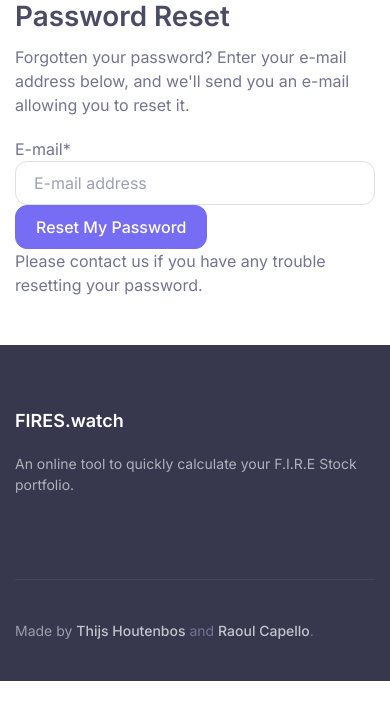
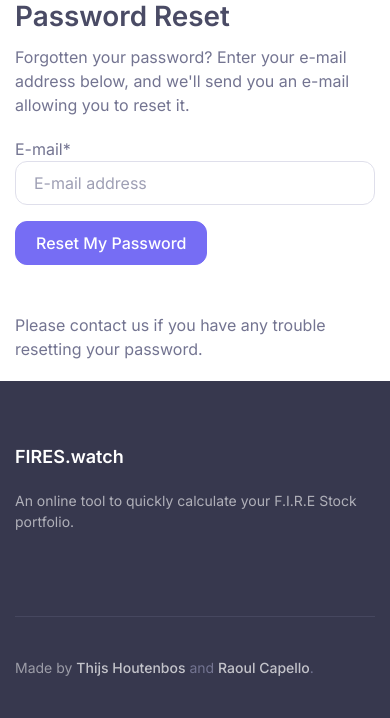
Before and after one commit to thijsh/fires.watch, a Django app: page /accounts/password/reset/ in a window 390 px wide. Shown: the part 163-881 px from the top of the page. Before the commit the page ends 844 px from the top, so only its background shows below. Run offline with Django 3.2, Linux system fonts and the light colour scheme; some libraries are stand-ins or nearby versions; some web fonts are replaced.

Commit message:
Add some spacing around forms, looks better on mobile

```diff
--- a/fires_watch/templates/account/login.html
+++ b/fires_watch/templates/account/login.html
@@ -34,7 +34,7 @@ for a {{ site_name }} account and sign in below:{% endblocktranslate %}</p>
     <a href="{{ signup_url }}">sign up</a> first.{% endblocktranslate %}</p>
 {% endif %}
 
-<form class="login" method="POST" action="{% url 'account_login' %}">
+<form class="login mb-5" method="POST" action="{% url 'account_login' %}">
     {% csrf_token %}
     {{ form|crispy }}
     {% if redirect_field_value %}
--- a/fires_watch/templates/account/password_reset.html
+++ b/fires_watch/templates/account/password_reset.html
@@ -15,10 +15,10 @@
 
 <p>{% translate "Forgotten your password? Enter your e-mail address below, and we'll send you an e-mail allowing you to reset it." %}</p>
 
-    <form method="POST" action="{% url 'account_reset_password' %}" class="password_reset">
+<form method="POST" action="{% url 'account_reset_password' %}" class="password_reset mb-5">
     {% csrf_token %}
     {{ form|crispy }}
-        <input class="btn btn-primary" type="submit" value="{% translate 'Reset My Password' %}" />
+    <input class="btn btn-primary mt-3" type="submit" value="{% translate 'Reset My Password' %}" />
 </form>
 
 <p>{% blocktranslate %}Please contact us if you have any trouble resetting your password.{% endblocktranslate %}</p>
--- a/fires_watch/templates/account/signup.html
+++ b/fires_watch/templates/account/signup.html
@@ -10,13 +10,13 @@
 
 <p>{% blocktranslate %}Already have an account? Then please <a href="{{ login_url }}">sign in</a>.{% endblocktranslate %}</p>
 
-<form class="signup" id="signup_form" method="post" action="{% url 'account_signup' %}">
+<form class="signup mb-5" id="signup_form" method="post" action="{% url 'account_signup' %}">
     {% csrf_token %}
     {{ form|crispy }}
     {% if redirect_field_value %}
     <input type="hidden" name="{{ redirect_field_name }}" value="{{ redirect_field_value }}" />
     {% endif %}
-    <button class="btn btn-primary mt-3 mb-5" type="submit">{% translate "Sign Up" %} &raquo;</button>
+    <button class="btn btn-primary mt-3" type="submit">{% translate "Sign Up" %} &raquo;</button>
 </form>
 
 {% endblock %}
```
Lines whose indentation alone changed are shown as unchanged.
